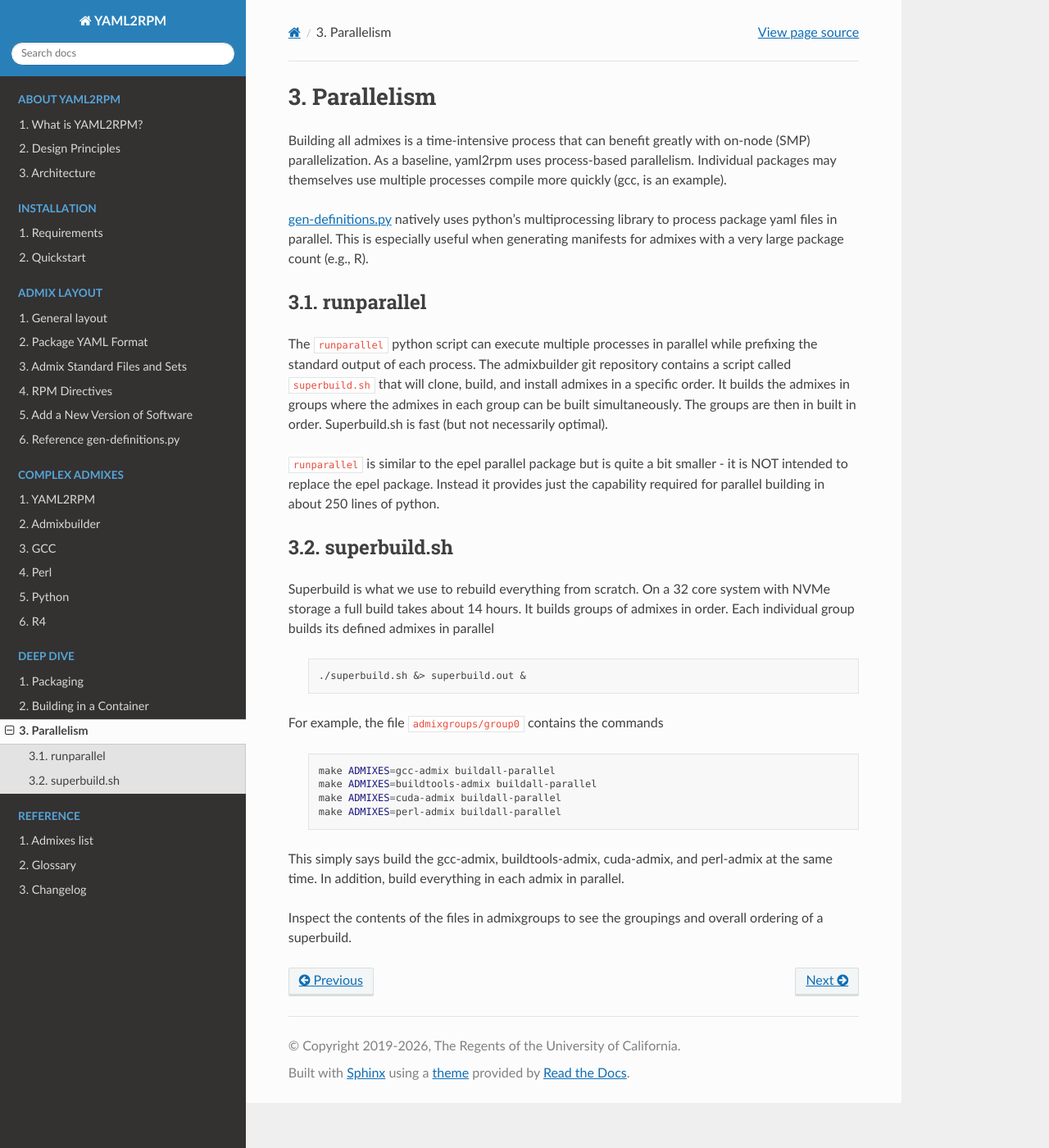
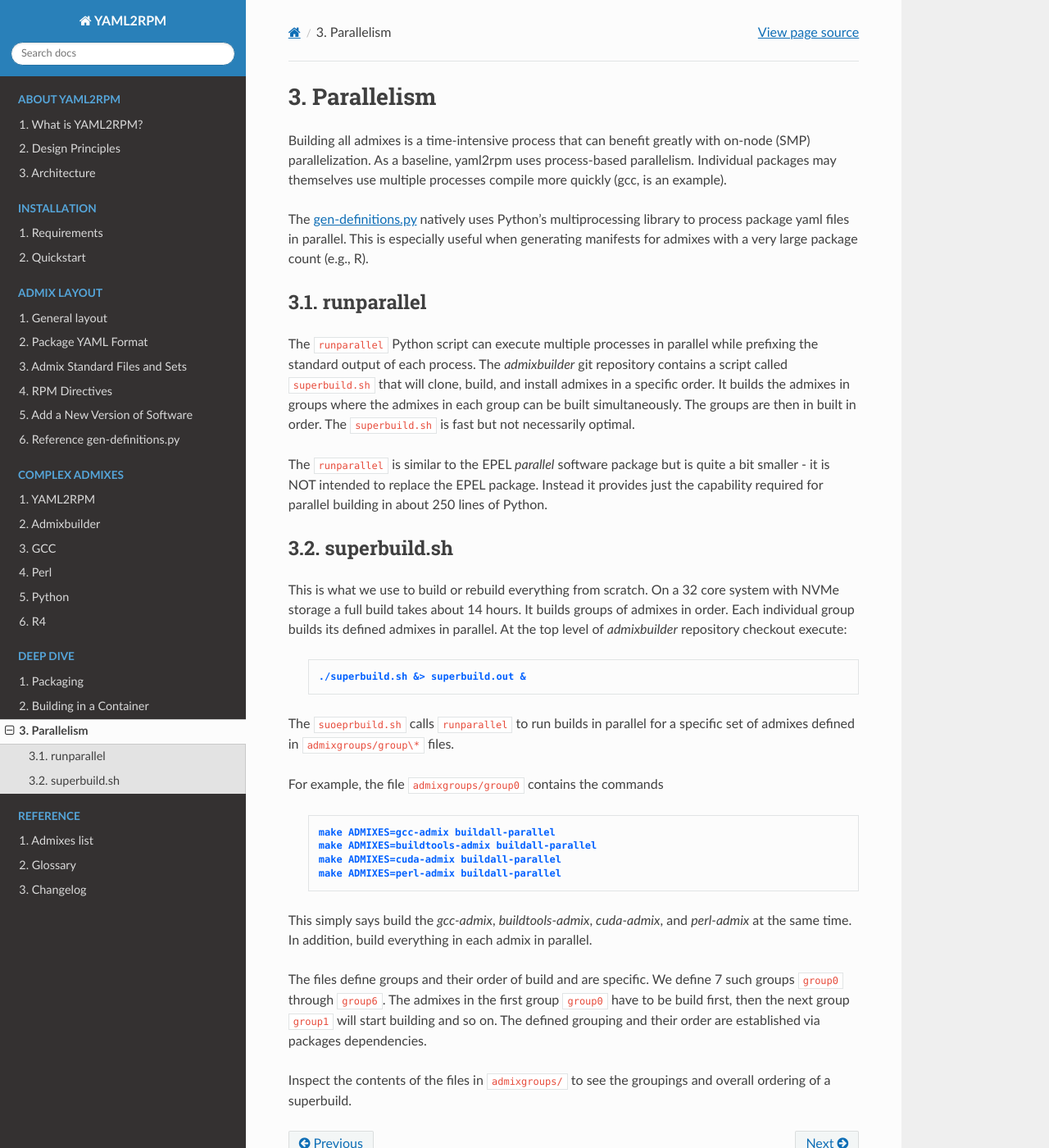
Before and after one commit to RCIC-UCI-Public/yaml2rpm-docs, a Sphinx documentation site: the page built from docs/source/deep-dive/parallel.rst, in a window 1280 px wide and 1400 px high. Shown: the whole window at 82% size. Built offline with Sphinx 7.4.7 and the Read the Docs theme 3.1.0, drawn with Linux system fonts in a browser that asks for light colours.

Commit message:
expand explanation, add formatting

```diff
--- a/docs/source/deep-dive/parallel.rst
+++ b/docs/source/deep-dive/parallel.rst
@@ -7,44 +7,55 @@ Building all admixes is a time-intensive process that can benefit greatly with o
 As a baseline, yaml2rpm uses process-based parallelism. Individual packages may themselves use multiple processes
 compile more quickly (gcc, is an example).
 
-:ref:`gen-definitions.py<gen-definitions>` natively uses python's multiprocessing library to process package
+The :ref:`gen-definitions.py<gen-definitions>` natively uses Python's multiprocessing library to process package
 yaml files in parallel. This is especially useful when generating manifests for admixes with a very large package
 count (e.g., R).
+
+.. _runparallel:
 
 runparallel
 ~~~~~~~~~~~
 
-The ``runparallel`` python script can execute multiple processes in parallel while prefixing the standard output of
-each process. The admixbuilder git repository contains a script called ``superbuild.sh`` that will clone, build,
+The ``runparallel`` Python script can execute multiple processes in parallel while prefixing the standard output of
+each process. The *admixbuilder* git repository contains a script called ``superbuild.sh`` that will clone, build,
 and install admixes in a specific order.  It builds the admixes in groups where the admixes in each group
-can be built simultaneously. The groups are then in built in order. Superbuild.sh is fast (but not necessarily
-optimal).
+can be built simultaneously. The groups are then in built in order.  The ``superbuild.sh`` is fast but not necessarily
+optimal.
 
-``runparallel`` is similar to the epel parallel package but is quite a bit smaller - it is NOT intended to replace the
-epel package. Instead it provides just the capability required for parallel building in about 250 lines of python.
+The ``runparallel`` is similar to the EPEL *parallel* software package but is quite a bit smaller - it is NOT intended to replace the
+EPEL package. Instead it provides just the capability required for parallel building in about 250 lines of Python.
+
+
+.. _superbuild:
 
 superbuild.sh
 ~~~~~~~~~~~~~
 
-Superbuild is what we use to rebuild everything from scratch. On a 32 core system with NVMe storage a full build
+This is what we use to build or rebuild everything from scratch. On a 32 core system with NVMe storage a full build
 takes about 14 hours. It builds groups of admixes in order. Each individual group builds its defined admixes in
-parallel
+parallel. At the top level of *admixbuilder* repository checkout execute:
 
-   .. code-block:: bash
+   .. parsed-literal::
+      :command:`./superbuild.sh &> superbuild.out &`
 
-      ./superbuild.sh &> superbuild.out &
+The ``suoeprbuild.sh`` calls ``runparallel`` to run builds in parallel for a
+specific set of admixes defined in ``admixgroups/group\*`` files.
 
 For example, the file ``admixgroups/group0`` contains the commands
 
-   .. code-block:: bash
+   .. parsed-literal::
+      :command:`make ADMIXES=gcc-admix buildall-parallel`
+      :command:`make ADMIXES=buildtools-admix buildall-parallel`
+      :command:`make ADMIXES=cuda-admix buildall-parallel`
+      :command:`make ADMIXES=perl-admix buildall-parallel`
 
-     make ADMIXES=gcc-admix buildall-parallel
-     make ADMIXES=buildtools-admix buildall-parallel
-     make ADMIXES=cuda-admix buildall-parallel
-     make ADMIXES=perl-admix buildall-parallel
-
-
-This simply says build the gcc-admix, buildtools-admix, cuda-admix, and perl-admix at the same time.
+This simply says build the *gcc-admix*, *buildtools-admix*, *cuda-admix*, and *perl-admix* at the same time.
 In addition, build everything in each admix in parallel.
 
-Inspect the contents of the files in admixgroups to see the groupings and overall ordering of a superbuild.
+The files define groups and their order of build and are specific.
+We define 7 such groups ``group0`` through ``group6``.
+The admixes in the first group ``group0`` have to be build first, then the next group ``group1`` will start
+building and so on. The defined  grouping and their order  are established via
+packages dependencies.
+
+Inspect the contents of the files in ``admixgroups/`` to see the groupings and overall ordering of a superbuild.
```
Also changed, not shown: other parts of docs/source/deep-dive/parallel.rst (+1 -1 lines).
